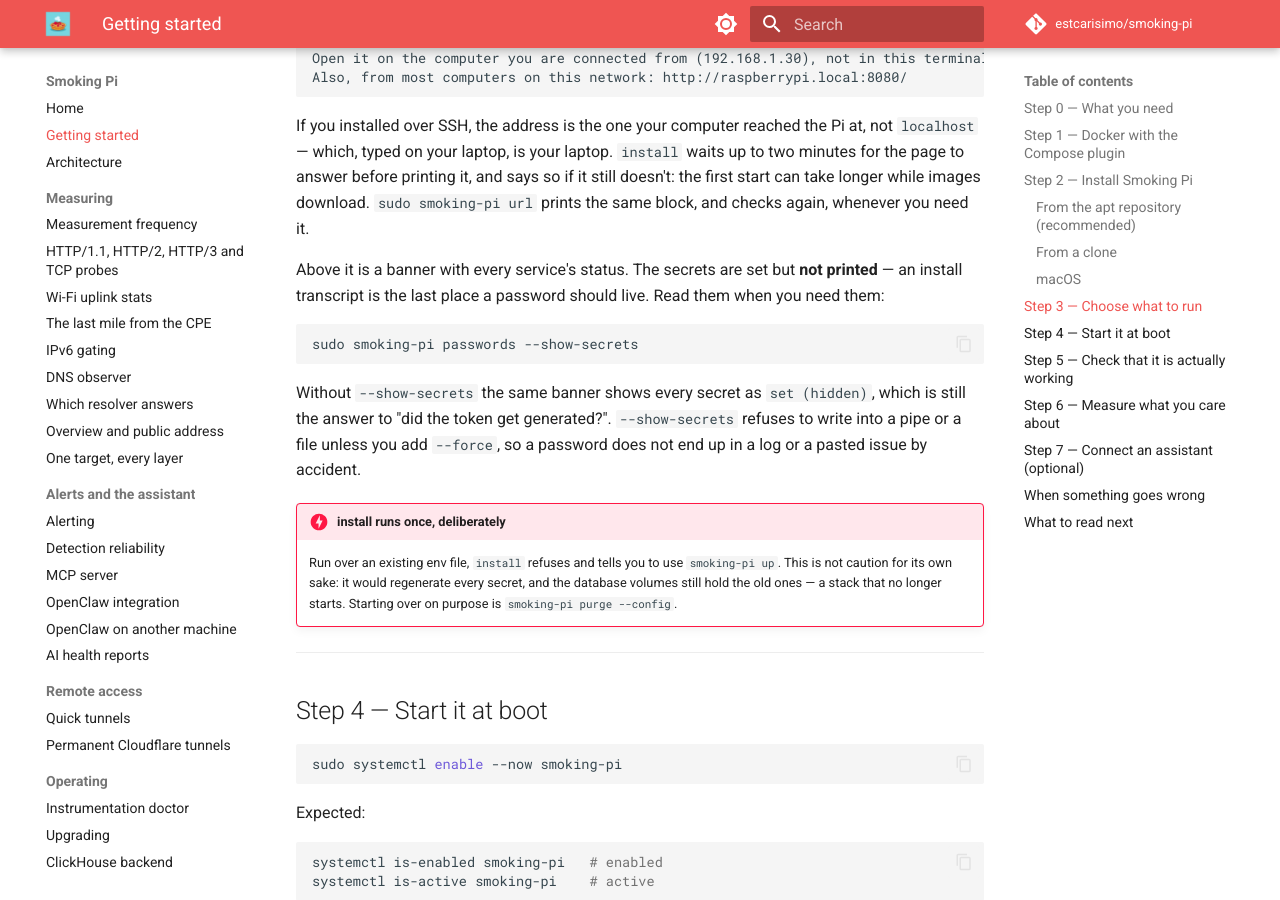
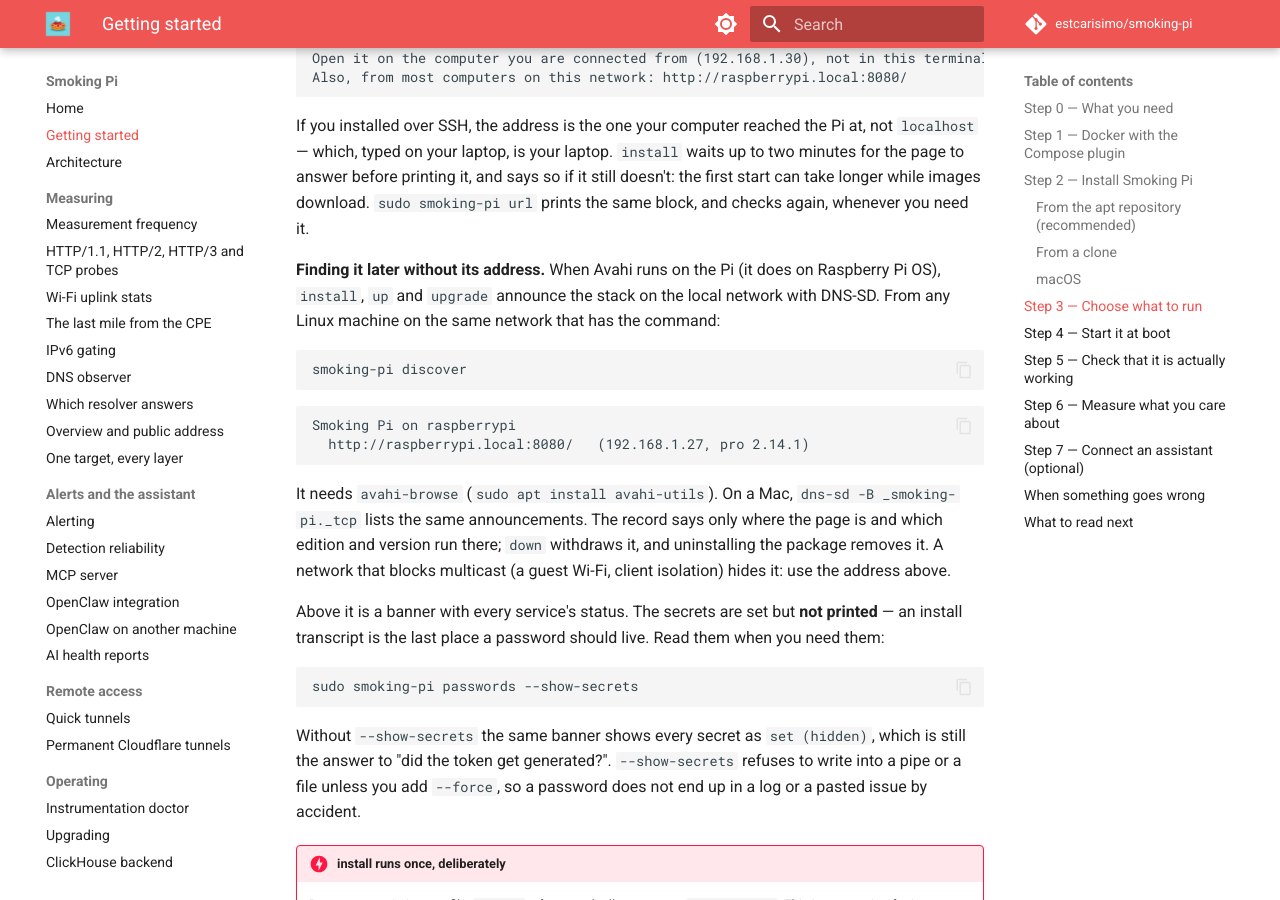
Before and after one commit to estcarisimo/smoking-pi, an MkDocs documentation site: the page built from docs/getting-started.md, in a window 1280 px wide and 900 px high, scrolled down 4747 px. Built offline with MkDocs 1.6.1 and Material for MkDocs 9.7.7, drawn with Linux system fonts in a browser that asks for light colours; comment, search, counter and statistics services are not loaded.

Commit message:
feat(cli): announce the stack on the LAN with DNS-SD; smoking-pi discover
Co-Authored-By: Claude Opus 5.5 <noreply@anthropic.com>

````diff
--- a/docs/getting-started.md
+++ b/docs/getting-started.md
@@ -222,6 +222,27 @@ the Pi at, not `localhost` — which, typed on your laptop, is your laptop.
 and says so if it still doesn't: the first start can take longer while
 images download. `sudo smoking-pi url` prints the same block, and checks
 again, whenever you need it.
+
+**Finding it later without its address.** When Avahi runs on the Pi (it
+does on Raspberry Pi OS), `install`, `up` and `upgrade` announce the stack
+on the local network with DNS-SD. From any Linux machine on the same
+network that has the command:
+
+```bash
+smoking-pi discover
+```
+
+```text
+Smoking Pi on raspberrypi
+  http://raspberrypi.local:8080/   (192.168.1.27, pro 2.14.1)
+```
+
+It needs `avahi-browse` (`sudo apt install avahi-utils`). On a Mac,
+`dns-sd -B _smoking-pi._tcp` lists the same announcements. The record says
+only where the page is and which edition and version run there; `down`
+withdraws it, and uninstalling the package removes it. A network that
+blocks multicast (a guest Wi-Fi, client isolation) hides it: use the
+address above.
 
 Above it is a banner with every service's status. The
 secrets are set but **not printed** — an install transcript is the last
````
Also changed, not shown: 3 other files.
